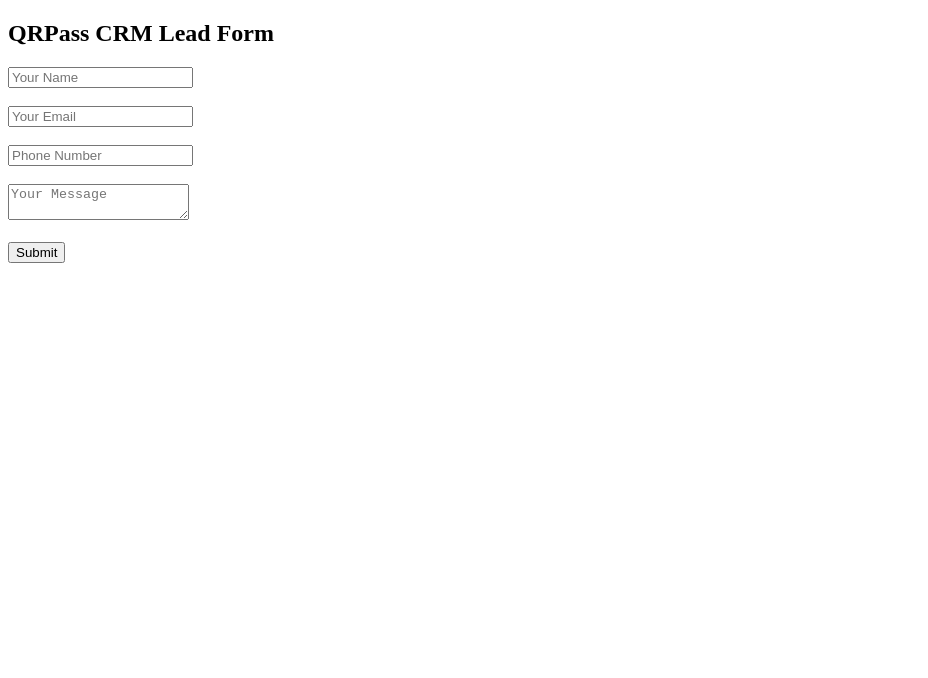
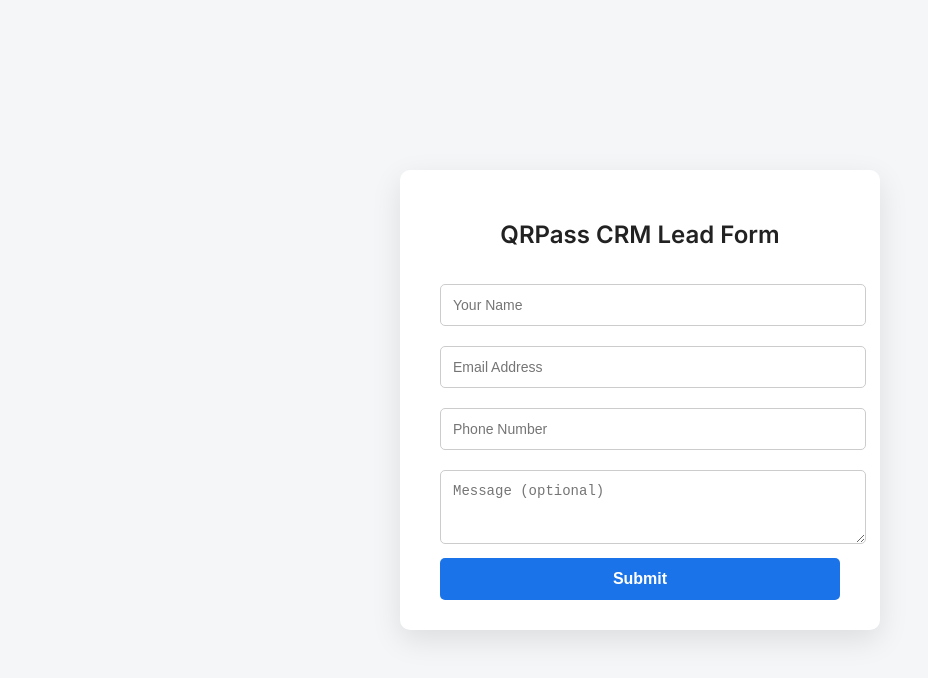
Before and after one commit to jiaapromotion/qrpass-landing-page, a plain HTML site: page public/crm.html in a window 1280 px wide. Shown: the whole page, without its empty margins (0-928 px from the left). Drawn offline with Linux system fonts and the light colour scheme.

Commit message:
Style: Beautiful CRM form UI for QRPass

```diff
--- a/public/crm.html
+++ b/public/crm.html
@@ -1,17 +1,71 @@
 <!DOCTYPE html>
-<html>
+<html lang="en">
 <head>
+  <meta charset="UTF-8">
   <title>QRPass CRM Lead Form</title>
+  <link href="https://fonts.googleapis.com/css2?family=Inter:wght@400;600&display=swap" rel="stylesheet">
+  <style>
+    body {
+      font-family: 'Inter', sans-serif;
+      background-color: #f4f6f8;
+      display: flex;
+      justify-content: center;
+      align-items: center;
+      height: 100vh;
+      margin: 0;
+    }
+    .container {
+      background-color: #fff;
+      padding: 30px 40px;
+      border-radius: 10px;
+      box-shadow: 0 10px 30px rgba(0,0,0,0.1);
+      width: 100%;
+      max-width: 400px;
+    }
+    h2 {
+      text-align: center;
+      margin-bottom: 25px;
+      color: #222;
+    }
+    input, textarea {
+      width: 100%;
+      padding: 12px;
+      margin: 10px 0;
+      border-radius: 5px;
+      border: 1px solid #ccc;
+      font-size: 14px;
+    }
+    button {
+      width: 100%;
+      padding: 12px;
+      background-color: #1a73e8;
+      color: white;
+      border: none;
+      border-radius: 5px;
+      font-weight: bold;
+      font-size: 16px;
+      cursor: pointer;
+    }
+    button:hover {
+      background-color: #1558b0;
+    }
+  </style>
 </head>
 <body>
-  <h2>QRPass CRM Lead Form</h2>
+  <div class="container">
+    <h2>QRPass CRM Lead Form</h2>
+    <form action="https://formsubmit.co/qrpass2025@gmail.com" method="POST">
+      <input type="text" name="name" placeholder="Your Name" required>
+      <input type="email" name="email" placeholder="Email Address" required>
+      <input type="tel" name="phone" placeholder="Phone Number" required>
+      <textarea name="message" placeholder="Message (optional)" rows="3"></textarea>
 
-  <form action="https://formsubmit.co/qrpass2025@gmail.com" method="POST">
-    <input type="text" name="name" required placeholder="Your Name"><br><br>
-    <input type="email" name="email" required placeholder="Your Email"><br><br>
-    <input type="text" name="phone" required placeholder="Phone Number"><br><br>
-    <textarea name="message" required placeholder="Your Message"></textarea><br><br>
-    <button type="submit">Submit</button>
-  </form>
+      <!-- Hidden Inputs for Features -->
+      <input type="hidden" name="_next" value="https://qrpass.in/thankyou.html">
+      <input type="hidden" name="_captcha" value="false">
+
+      <button type="submit">Submit</button>
+    </form>
+  </div>
 </body>
 </html>
```
